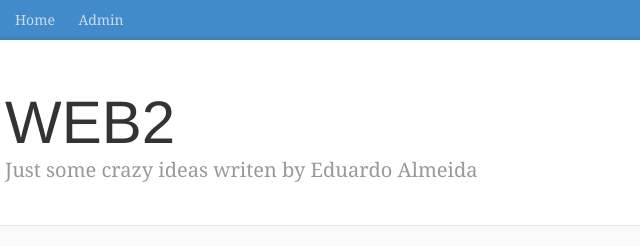
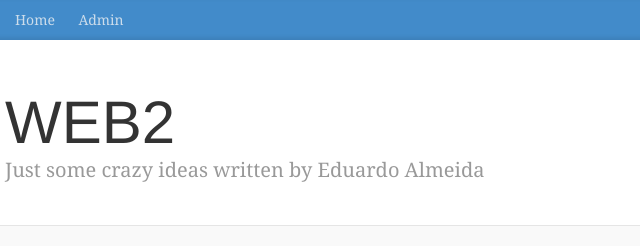
Before and after one commit to web2solutions/web2solutions.github.io, a website: page index.html in a window 1280 px wide. Shown: the top 246 px of the page, 165-805 px from the left. Drawn offline with nearby package versions, Linux system fonts and the light colour scheme; a script that the page names is missing.

Commit message:
misspeling

```diff
--- a/index.html
+++ b/index.html
@@ -890,7 +890,7 @@ body .markdown-body
 
       <div class="blog-header">
         <h1 class="blog-title">WEB2</h1>
-        <p class="lead blog-description">Just some crazy ideas writen by Eduardo Almeida</p>
+        <p class="lead blog-description">Just some crazy ideas written by Eduardo Almeida</p>
       </div>
 
       <div class="row">
```
